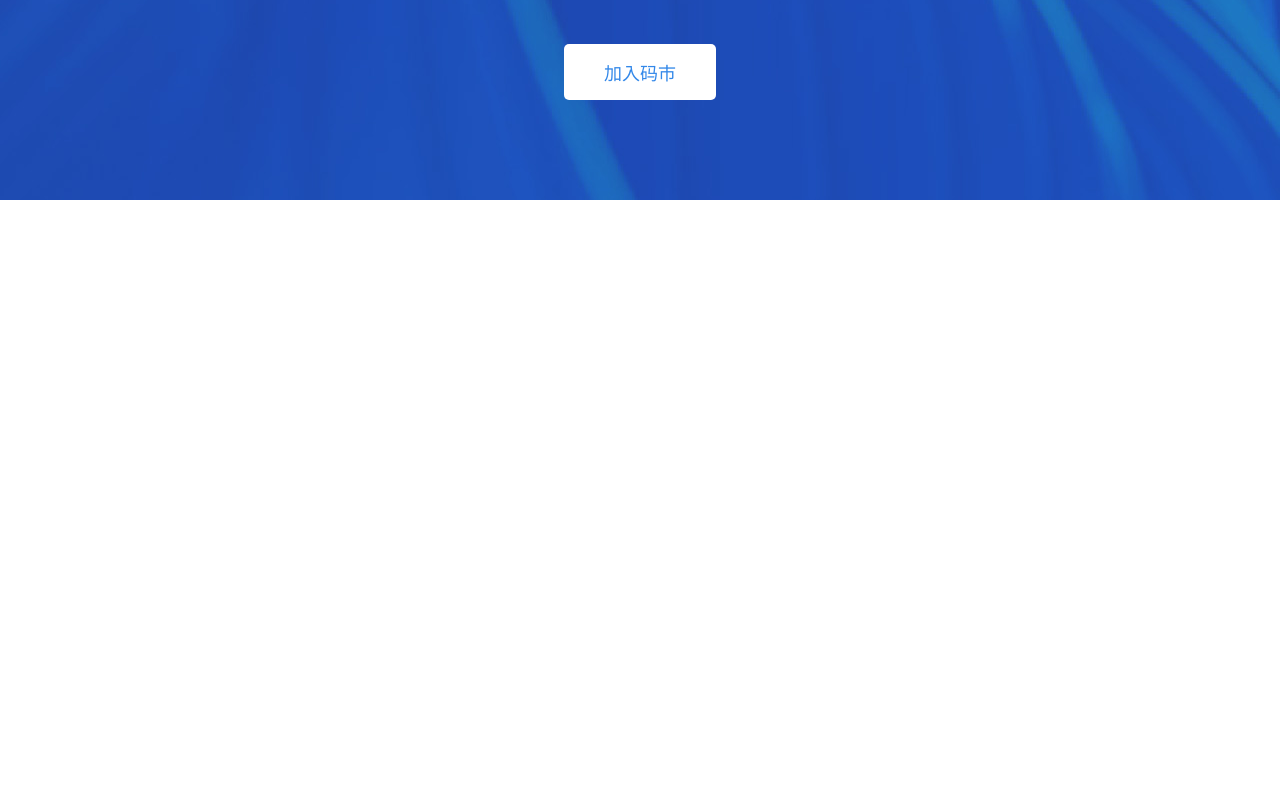
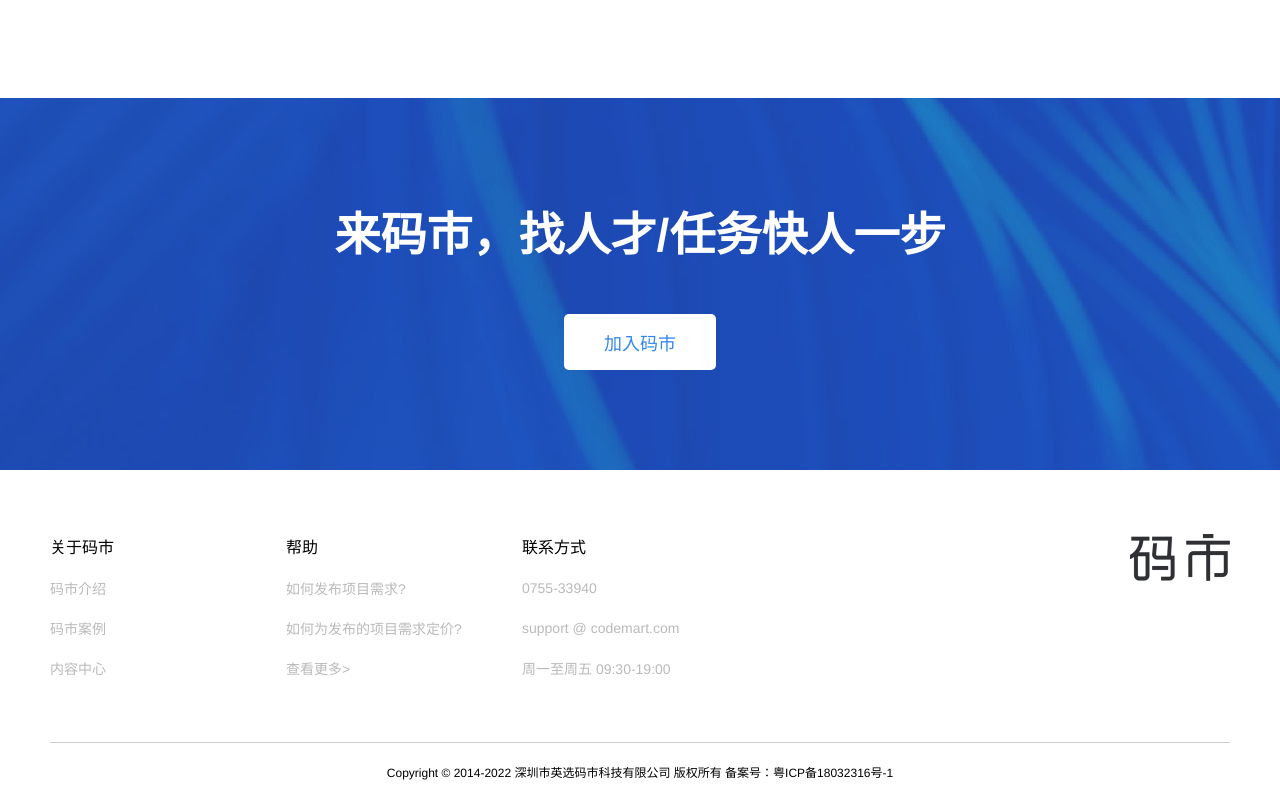
Before and after one commit to bo-ddd/machao2, a Nuxt app: page / in a window 1280 px wide. Shown: the part 5296-6096 px from the top of the page. Before the commit the page ends 5496 px from the top, so only its background shows below. Built offline with nearby package versions, Linux system fonts and the light colour scheme; a small style sheet from the web is missing.

Commit message:
update index.vue

```diff
--- a/pages/index.vue
+++ b/pages/index.vue
@@ -298,6 +298,14 @@
       </div>
     </div>
 
+    <!--为什么选择码市  -->
+    <div class="check-us-wrap">
+      <div class="check-us wrap">
+        <p class="title text-center">他们为什么选择码市</p>
+        <p class="desc text-center fs-16 c-bababa">我们的需求方在码市平台体验高效精准的人才匹配服务，开发者体验更便捷的接单服务。</p>
+      </div>
+    </div>
+
     <!-- 加入我们 -->
     <div class="join-us-wrap">
       <div class="join-us wrap">
@@ -305,6 +313,46 @@
         <div class="btn-wrap mt-50">
           <div class="large-btn them-low fs-18">加入码市</div>
         </div>
+      </div>
+    </div>
+
+
+
+    <!-- 关于码超 -->
+    <div class="about-us-wrap">
+      <div class="about-us wrap">
+        <div class="about-info">
+          <div class="about-info-left">
+            <div class="about-info-list fs-16">
+              <div class="about-info-item">关于码市</div>
+              <div class="about-info-item">帮助</div>
+              <div class="about-info-item">联系方式</div>
+            </div>
+            <div class="about-info-list fs-14 c-bababa">
+              <div class="about-info-item">码市介绍</div>
+              <div class="about-info-item">如何发布项目需求?</div>
+              <div class="about-info-item">0755-33940</div>
+            </div>
+            <div class="about-info-list fs-14 c-bababa">
+              <div class="about-info-item">码市案例</div>
+              <div class="about-info-item">如何为发布的项目需求定价?</div>
+              <div class="about-info-item">support @ codemart.com</div>
+            </div>
+            <div class="about-info-list fs-14 c-bababa">
+              <div class="about-info-item">内容中心</div>
+              <div class="about-info-item">查看更多></div>
+              <div class="about-info-item">周一至周五 09:30-19:00</div>
+            </div>
+          </div>
+          <div class="about-info-right text-right">
+            <img src="~/assets/image/logo.png">
+          </div>
+        </div>
+      </div>
+
+      <!-- 版本号 -->
+      <div class="copy-wrap text-center wrap fs-12">
+        Copyright © 2014-2022 深圳市英选码市科技有限公司 版权所有 备案号：粤ICP备18032316号-1
       </div>
     </div>
   </div>
@@ -351,17 +399,17 @@
     },
   ]
 export default {
-  name: 'IndexPage',
-  data(){
+    name: "IndexPage",
+    data() {
         return {
             knowList,
         };
     },
-  methods:{
-    handleKnowItem(item){
+    methods: {
+        handleKnowItem(item) {
             item.bool = !item.bool;
         }
-  }
+    },
 }
 </script>
 <style scoped>
@@ -847,4 +895,41 @@ header {
   display: flex;
   justify-content: center;
 }
+
+.about-us-wrap .about-us .about-info{
+  padding: 64px 0;
+  display: grid;
+  grid-template-columns: 6fr 4fr;
+}
+
+.about-info-left{
+  display: flex;
+  flex-direction: column;
+  gap: 20px 0;
+}
+
+.about-info .about-info-right  img{
+  width: 100px;
+}
+
+.copy-wrap{
+  padding: 20px 0;
+}
+
+.about-info-list{
+  display: flex;
+  align-items: center;
+}
+
+.about-info-list .about-info-item{
+  width: 100%;
+}
+
+.about-info{
+  border-bottom: 1px solid #ccc;
+}
+
+.check-us{
+  padding: 100px 0;
+}
 </style>
```
Also changed, not shown: assets/image/logo.png (added). Lines whose indentation alone changed are shown as unchanged.
